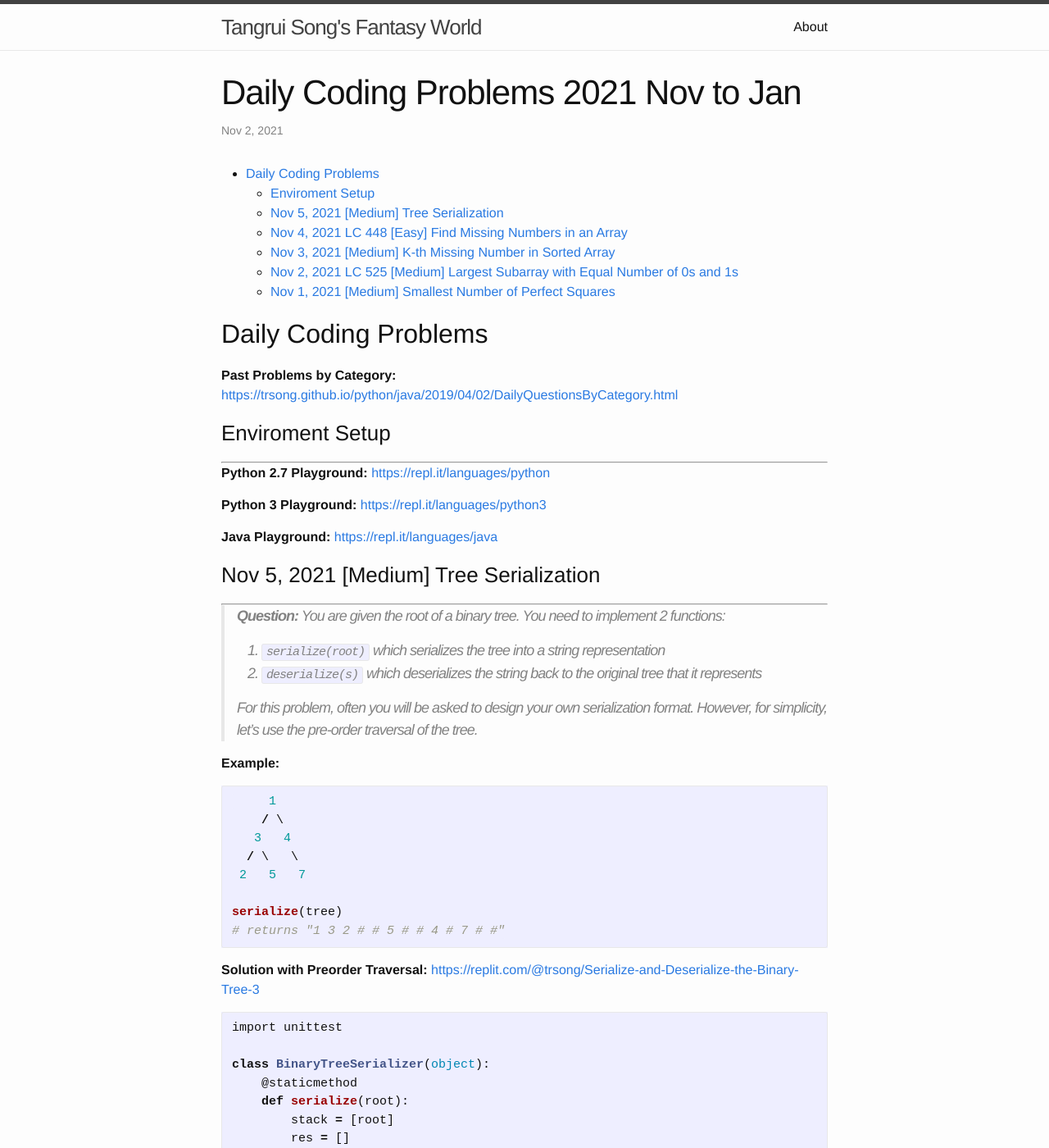
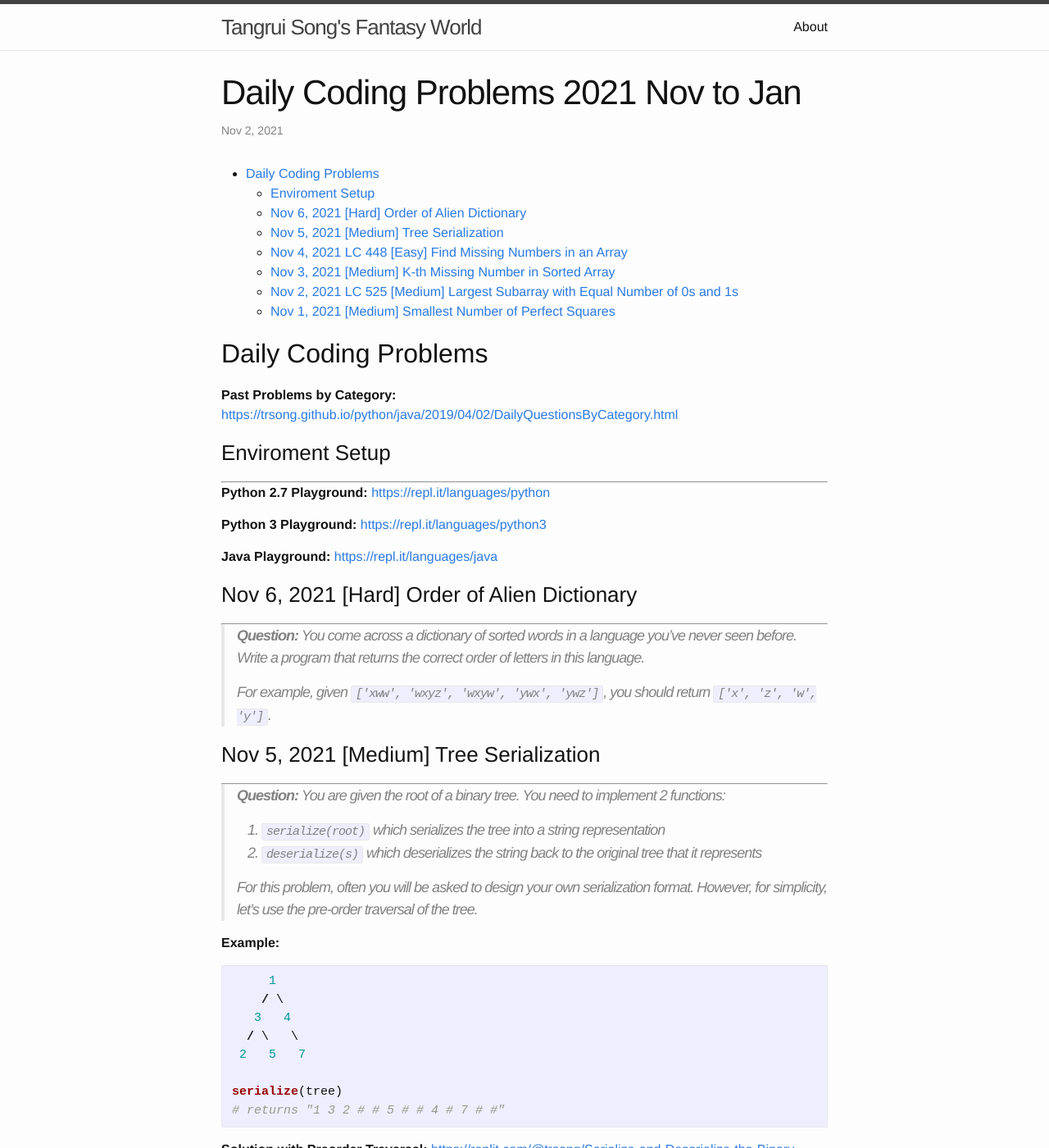
Before and after one commit to trsong/trsong.github.io, a Jekyll site: the page built from _posts/2021-11-01-DailyQuestionsNov.md, in a window 1280 px wide and 1400 px high. Shown: the whole window at 82% size. Built offline with Jekyll 4.4.1, drawn with Linux system fonts in a browser that asks for light colours.

Commit message:
Add Nov 6 question

```diff
--- a/_posts/2021-11-01-DailyQuestionsNov.md
+++ b/_posts/2021-11-01-DailyQuestionsNov.md
@@ -19,6 +19,13 @@ categories: Python/Java
 **Python 3 Playground:** [https://repl.it/languages/python3](https://repl.it/languages/python3)
 
 **Java Playground:** [https://repl.it/languages/java](https://repl.it/languages/java)
+
+
+### Nov 6, 2021 \[Hard\] Order of Alien Dictionary
+---
+> **Question:** You come across a dictionary of sorted words in a language you've never seen before. Write a program that returns the correct order of letters in this language.
+>
+> For example, given `['xww', 'wxyz', 'wxyw', 'ywx', 'ywz']`, you should return `['x', 'z', 'w', 'y']`.
 
 
 ### Nov 5, 2021 \[Medium\] Tree Serialization
```
